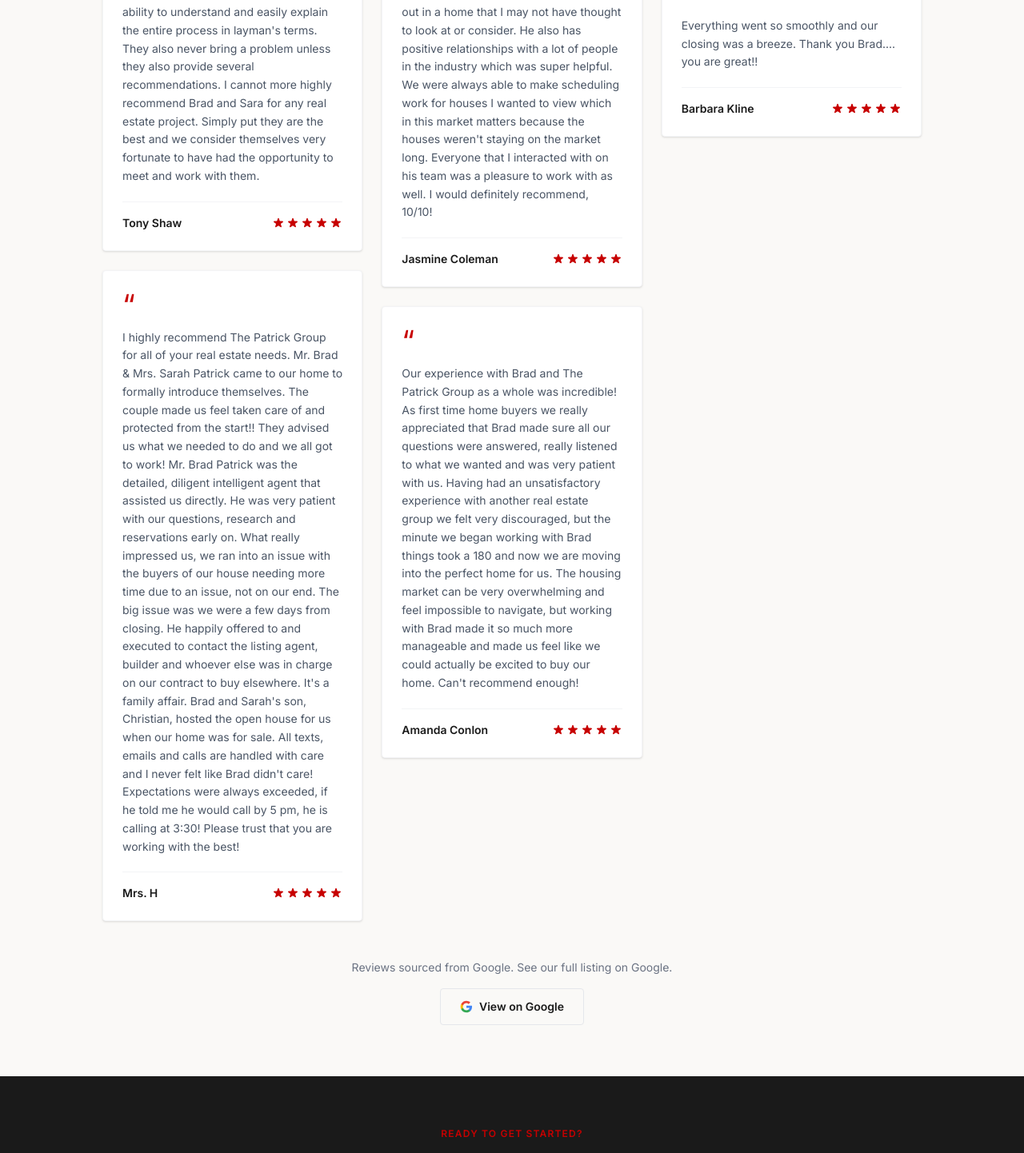
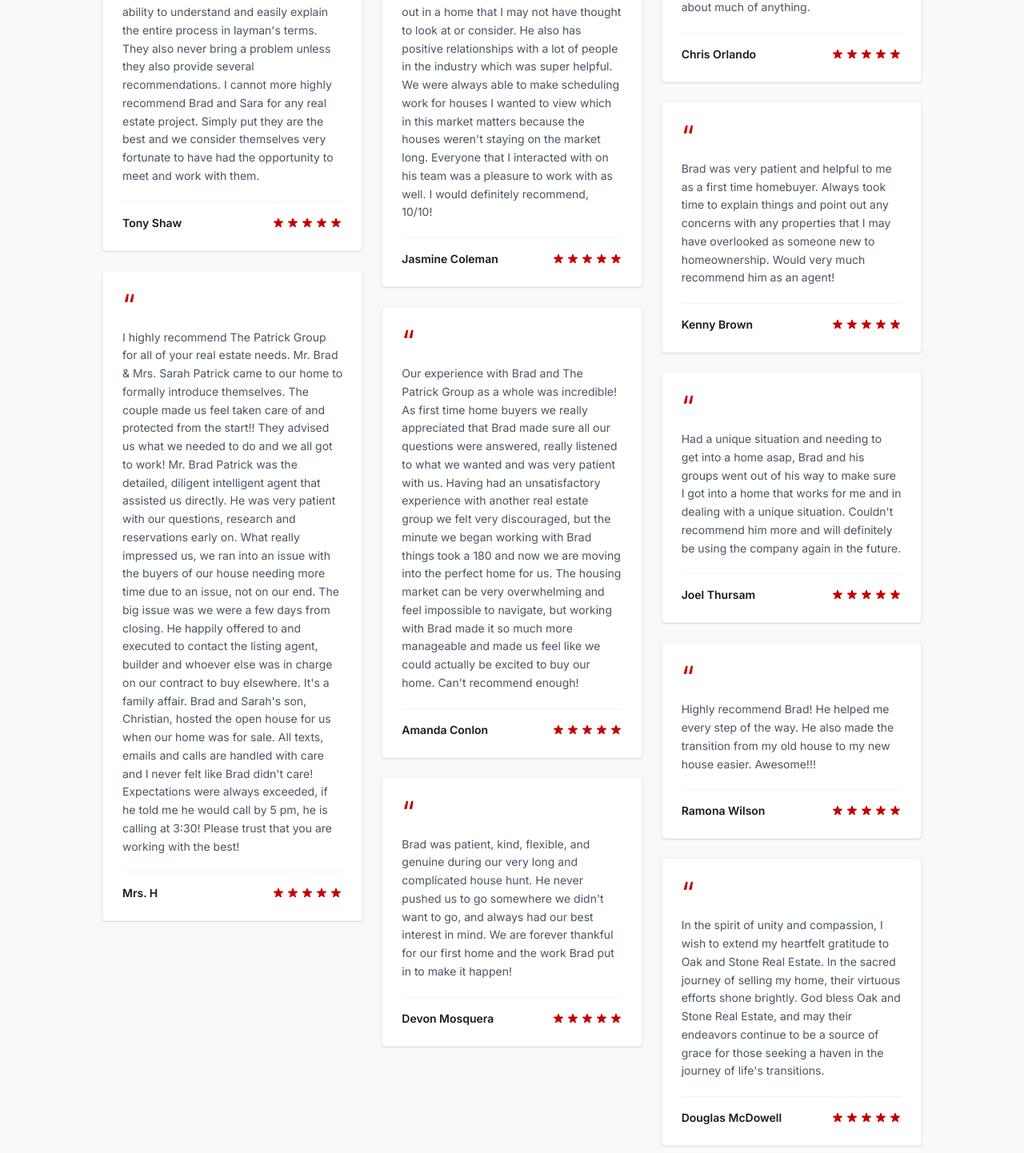
Before and after one commit to sarahpatrickt-jpg/thepatrickgrp, a Next.js app: page /reviews in a window 1280 px wide. Shown: the part 1500-2942 px from the top of the page at 80% size. Built offline with nearby package versions, Linux system fonts and the light colour scheme.

Commit message:
Add 5 more Google reviews: Chris Orlando, Kenny Brown, Joel Thursam, Ramona Wilson, Douglas McDowell
Co-Authored-By: Claude Fable 5 <noreply@anthropic.com>

```diff
--- a/app/reviews/page.tsx
+++ b/app/reviews/page.tsx
@@ -66,6 +66,31 @@ const reviews = [
     name: "Barbara Kline",
     rating: 5,
     text: "Everything went so smoothly and our closing was a breeze. Thank you Brad.... you are great!!",
+  },
+  {
+    name: "Chris Orlando",
+    rating: 5,
+    text: "Brad and Sarah were prompt, helpful, and honest. As a first time home buyer I was intimidated but they helped every step of the way so I didn't have to worry about much of anything.",
+  },
+  {
+    name: "Kenny Brown",
+    rating: 5,
+    text: "Brad was very patient and helpful to me as a first time homebuyer. Always took time to explain things and point out any concerns with any properties that I may have overlooked as someone new to homeownership. Would very much recommend him as an agent!",
+  },
+  {
+    name: "Joel Thursam",
+    rating: 5,
+    text: "Had a unique situation and needing to get into a home asap, Brad and his groups went out of his way to make sure I got into a home that works for me and in dealing with a unique situation. Couldn't recommend him more and will definitely be using the company again in the future.",
+  },
+  {
+    name: "Ramona Wilson",
+    rating: 5,
+    text: "Highly recommend Brad! He helped me every step of the way. He also made the transition from my old house to my new house easier. Awesome!!!",
+  },
+  {
+    name: "Douglas McDowell",
+    rating: 5,
+    text: "In the spirit of unity and compassion, I wish to extend my heartfelt gratitude to Oak and Stone Real Estate. In the sacred journey of selling my home, their virtuous efforts shone brightly. God bless Oak and Stone Real Estate, and may their endeavors continue to be a source of grace for those seeking a haven in the journey of life's transitions.",
   },
 ];
 
```
